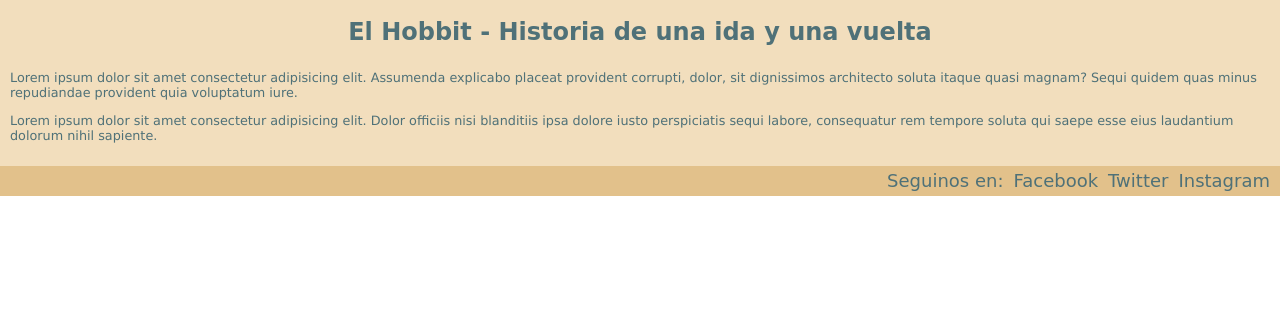
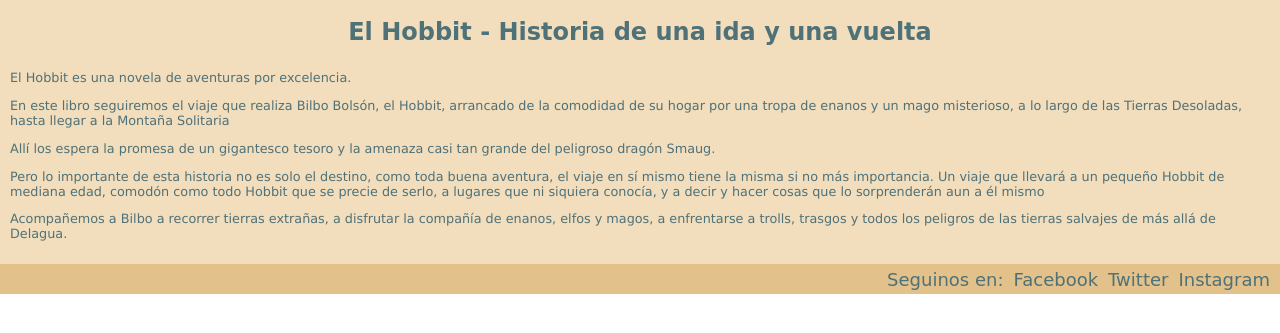
Before and after one commit to cmcc97/proyecto-coder, a website: page index.html in a window 1280 px wide. Shown: the part 463-796 px from the top of the page. Drawn offline with Linux system fonts and the light colour scheme; a web font is replaced by a local one.

Commit message:
Se modifica texto de los p del aside

```diff
--- a/index.html
+++ b/index.html
@@ -43,8 +43,11 @@
         <aside class="aside">
             <h2 class="aside__titulo">Recomendación de la semana</h2>
             <h3 class="aside__subtitulo"> <a href="el-hobbit.html">El Hobbit - Historia de una ida y una vuelta</a> </h3>
-            <p class="aside__parrafo">Lorem ipsum dolor sit amet consectetur adipisicing elit. Assumenda explicabo placeat provident corrupti, dolor, sit dignissimos architecto soluta itaque quasi magnam? Sequi quidem quas minus repudiandae provident quia voluptatum iure.</p>
-            <p class="aside__parrafo">Lorem ipsum dolor sit amet consectetur adipisicing elit. Dolor officiis nisi blanditiis ipsa dolore iusto perspiciatis sequi labore, consequatur rem tempore soluta qui saepe esse eius laudantium dolorum nihil sapiente.</p>
+            <p class="aside__parrafo">El Hobbit es una novela de aventuras por excelencia.</p>
+            <p class="aside__parrafo">En este libro seguiremos el viaje que realiza Bilbo Bolsón, el Hobbit, arrancado de la comodidad de su hogar por una tropa de enanos y un mago misterioso, a lo largo de las Tierras Desoladas, hasta llegar a la Montaña Solitaria</p>
+            <p class="aside__parrafo">Allí los espera la promesa de un gigantesco tesoro y la amenaza casi tan grande del peligroso dragón Smaug.</p>
+            <p class="aside__parrafo">Pero lo importante de esta historia no es solo el destino, como toda buena aventura, el viaje en sí mismo tiene la misma si no más importancia. Un viaje que llevará a un pequeño Hobbit de mediana edad, comodón como todo Hobbit que se precie de serlo, a lugares que ni siquiera conocía, y a decir y hacer cosas que lo sorprenderán aun a él mismo</p>
+            <p class="aside__parrafo">Acompañemos a Bilbo a recorrer tierras extrañas, a disfrutar la compañía de enanos, elfos y magos, a enfrentarse a trolls, trasgos y todos los peligros de las tierras salvajes de más allá de Delagua.</p>
         </aside>
     </main>
     <footer>
```
